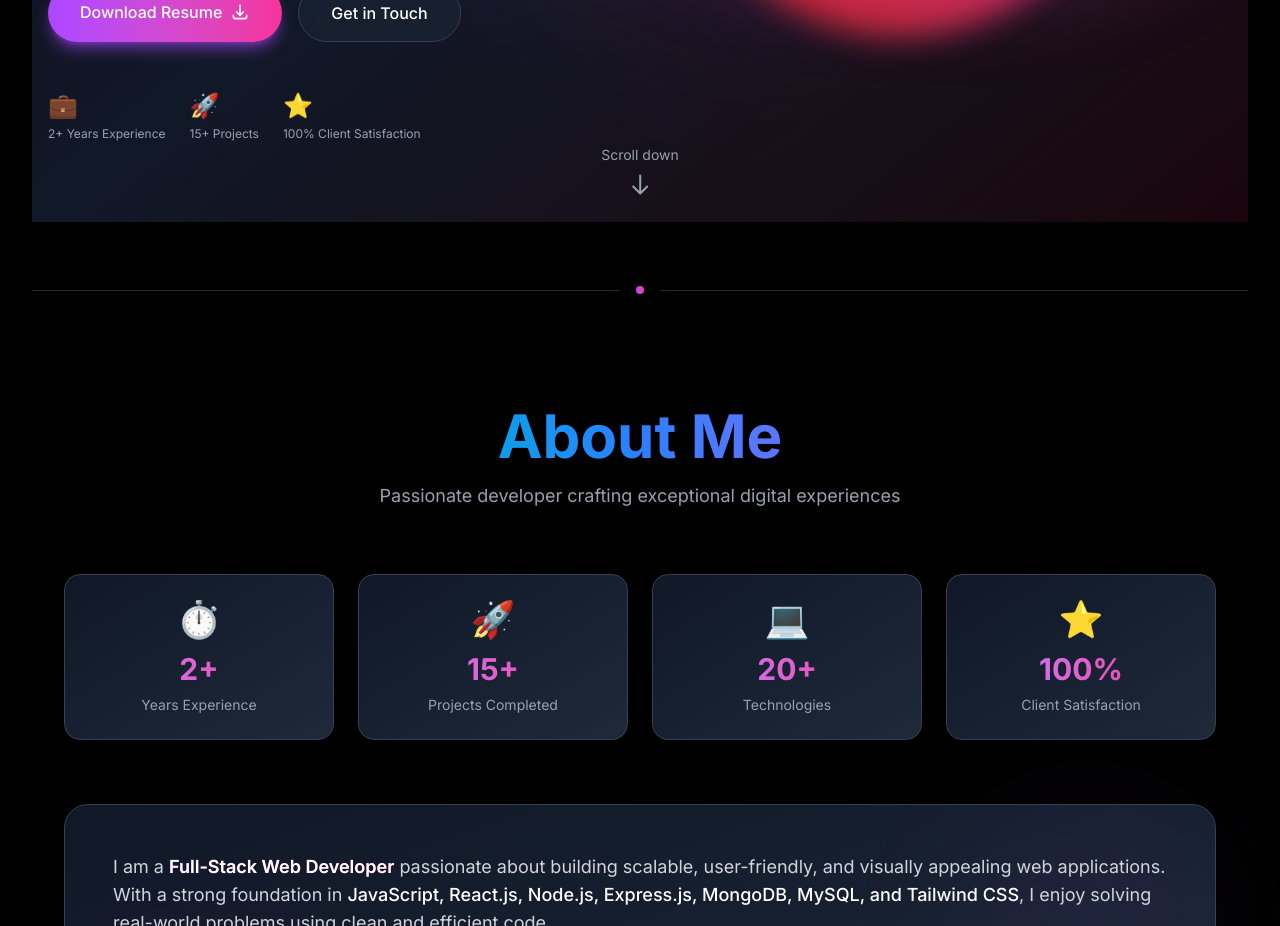
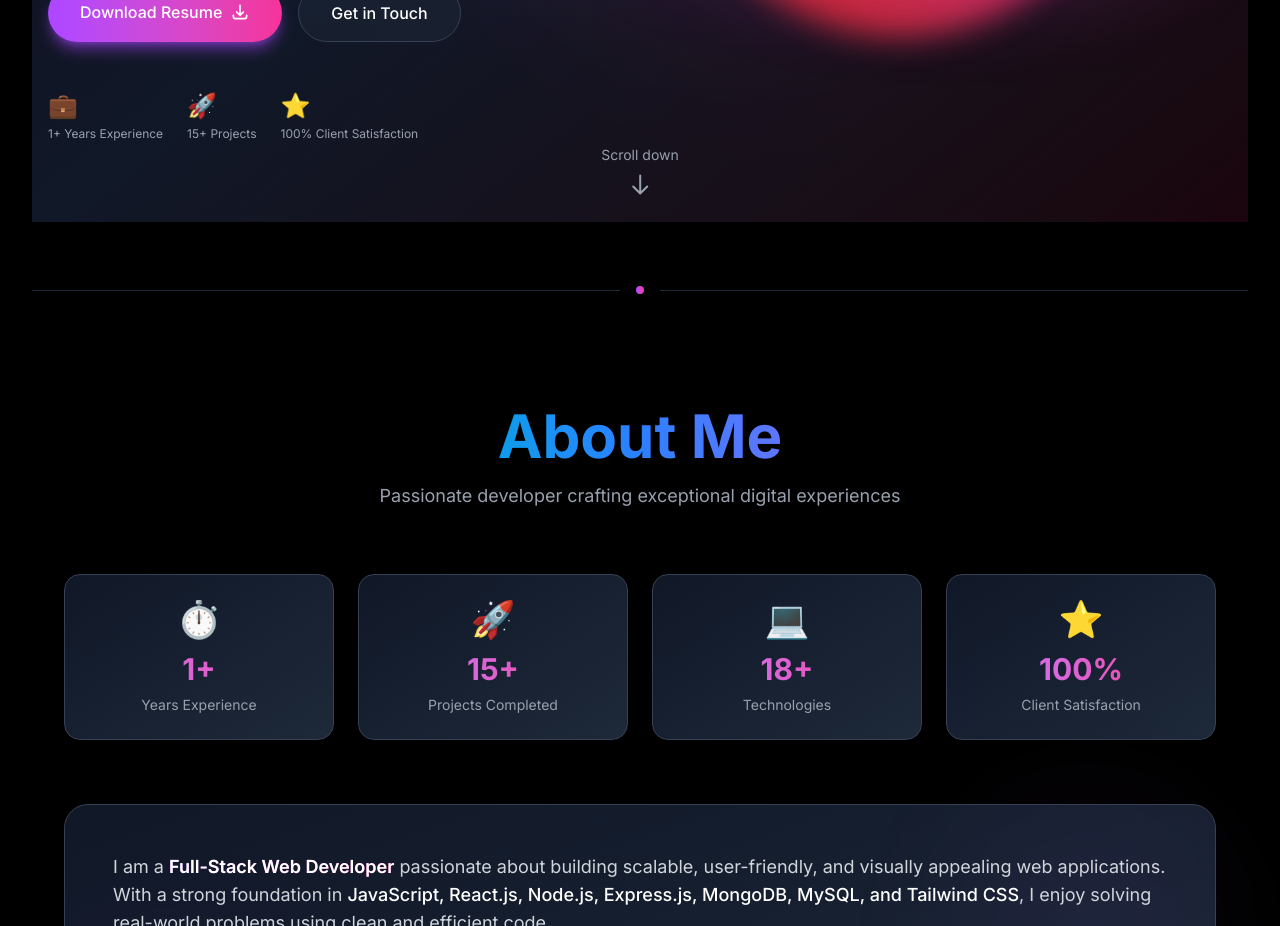
Before and after one commit to RohitMaurya139/RM_Portfolio-, a React (Vite) app: page / in a window 1280 px wide. Shown: the part 800-1726 px from the top of the page. Built offline with nearby package versions, Linux system fonts and the light colour scheme.

Commit message:
update experience and technology stats in About and Hero components

```diff
--- a/src/components/About.jsx
+++ b/src/components/About.jsx
@@ -3,9 +3,9 @@ import { motion } from "framer-motion";
 
 const About = () => {
   const stats = [
-    { label: "Years Experience", value: "2+", icon: "⏱️" },
+    { label: "Years Experience", value: "1+", icon: "⏱️" },
     { label: "Projects Completed", value: "15+", icon: "🚀" },
-    { label: "Technologies", value: "20+", icon: "💻" },
+    { label: "Technologies", value: "18+", icon: "💻" },
     { label: "Client Satisfaction", value: "100%", icon: "⭐" },
   ];
 
--- a/src/components/Hero.jsx
+++ b/src/components/Hero.jsx
@@ -147,7 +147,7 @@ const Hero = () => {
               className="mt-12 flex gap-6 justify-center lg:justify-start"
             >
               {[
-                { icon: "💼", label: "2+ Years Experience" },
+                { icon: "💼", label: "1+ Years Experience" },
                 { icon: "🚀", label: "15+ Projects" },
                 { icon: "⭐", label: "100% Client Satisfaction" },
               ].map((item, index) => (
@@ -244,7 +244,7 @@ const Hero = () => {
         initial={{ opacity: 0 }}
         animate={{ opacity: 1 }}
         transition={{ delay: 2, duration: 1 }}
-        className="absolute bottom-8 left-1/2 transform -translate-x-1/2"
+        className="absolute bottom-8 left-1/2 transform -translate-x-1/2 mt-3"
       >
         <motion.div
           animate={{ y: [0, 10, 0] }}
```
